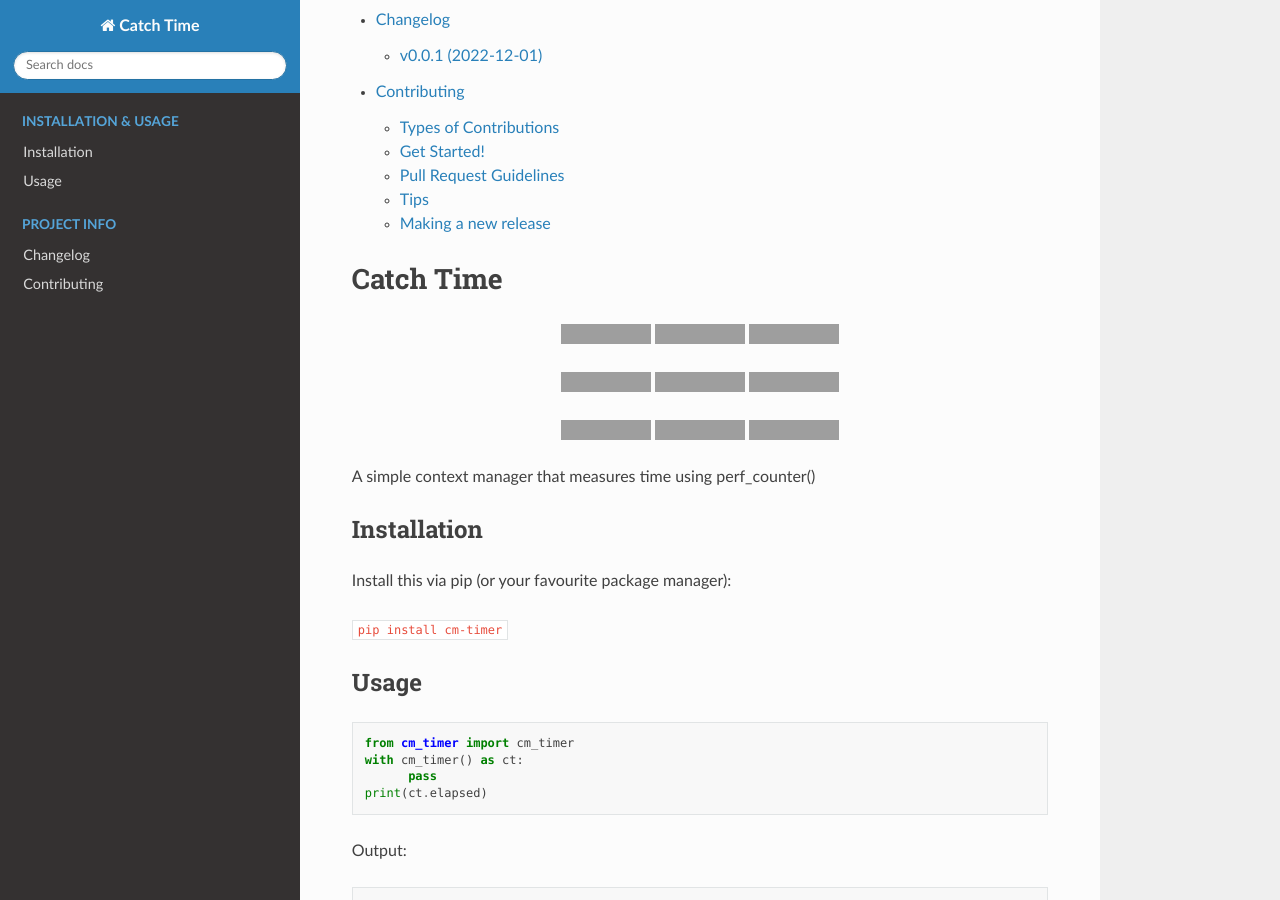
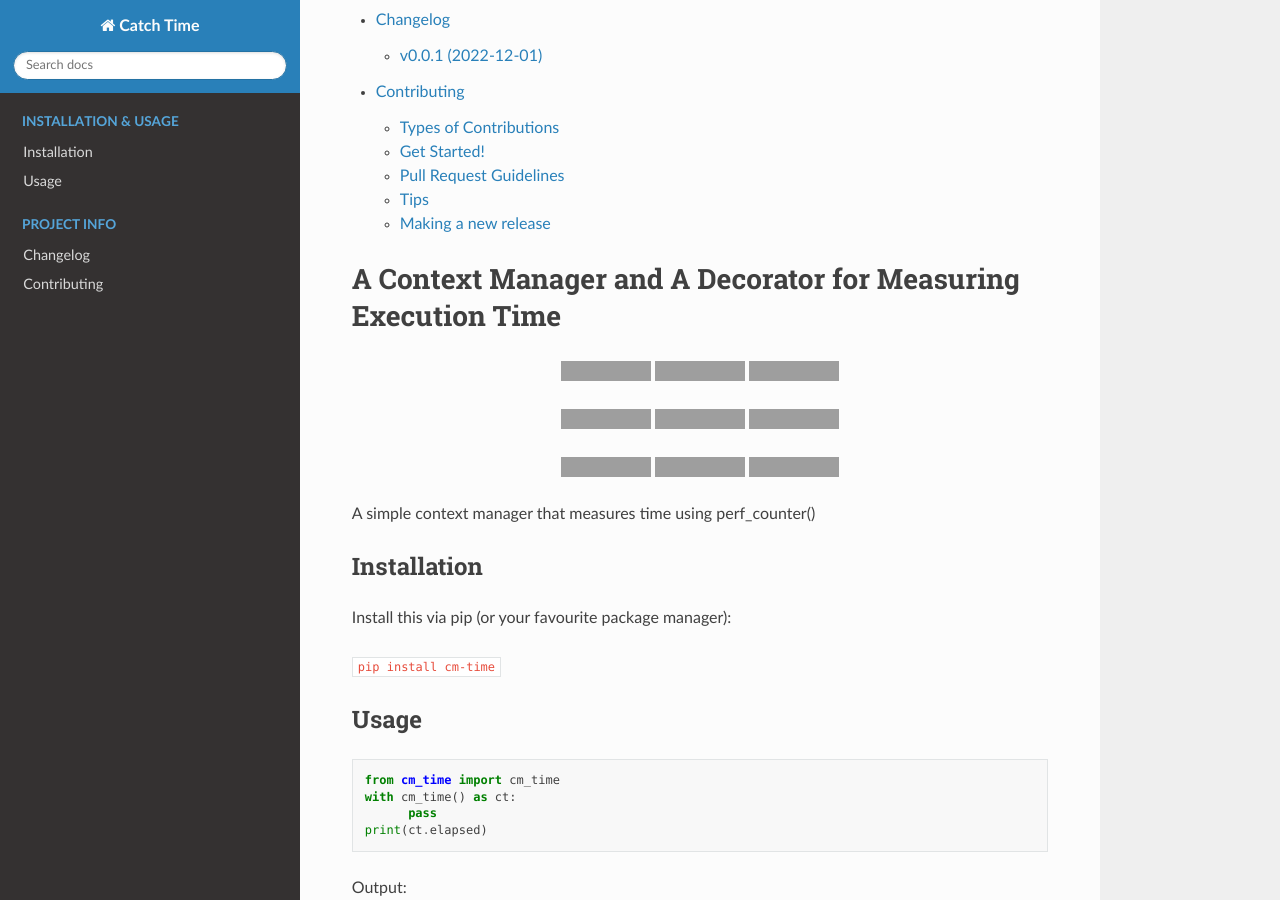
Before and after one commit to 34j/cm-time, a Sphinx documentation site: the page built from docs/source/index.md, in a window 1280 px wide and 900 px high, scrolled down 320 px, cut to the strip 0-900 px from the top of the window. Built offline with Sphinx 7.4.7 and the Read the Docs theme 2.0.0, drawn with Linux system fonts in a browser that asks for light colours; grey boxes are pictures that could not be loaded.

Commit message:
fix: change package name

````diff
--- a/README.md
+++ b/README.md
@@ -1,14 +1,14 @@
-# Catch Time
+# A Context Manager and A Decorator for Measuring Execution Time
 
 <p align="center">
-  <a href="https://github.com/34j/cm-timer/actions?query=workflow%3ACI">
-    <img src="https://img.shields.io/github/workflow/status/34j/cm-timer/CI/main?label=CI&logo=github&style=flat-square" alt="CI Status" >
+  <a href="https://github.com/34j/cm-time/actions?query=workflow%3ACI">
+    <img src="https://img.shields.io/github/workflow/status/34j/cm-time/CI/main?label=CI&logo=github&style=flat-square" alt="CI Status" >
   </a>
-  <a href="https://cm-timer.readthedocs.io">
-    <img src="https://img.shields.io/readthedocs/cm-timer.svg?logo=read-the-docs&logoColor=fff&style=flat-square" alt="Documentation Status">
+  <a href="https://cm-time.readthedocs.io">
+    <img src="https://img.shields.io/readthedocs/cm-time.svg?logo=read-the-docs&logoColor=fff&style=flat-square" alt="Documentation Status">
   </a>
-  <a href="https://codecov.io/gh/34j/cm-timer">
-    <img src="https://img.shields.io/codecov/c/github/34j/cm-timer.svg?logo=codecov&logoColor=fff&style=flat-square" alt="Test coverage percentage">
+  <a href="https://codecov.io/gh/34j/cm-time">
+    <img src="https://img.shields.io/codecov/c/github/34j/cm-time.svg?logo=codecov&logoColor=fff&style=flat-square" alt="Test coverage percentage">
   </a>
 </p>
 <p align="center">
@@ -23,11 +23,11 @@
   </a>
 </p>
 <p align="center">
-  <a href="https://pypi.org/project/cm-timer/">
-    <img src="https://img.shields.io/pypi/v/cm-timer.svg?logo=python&logoColor=fff&style=flat-square" alt="PyPI Version">
+  <a href="https://pypi.org/project/cm-time/">
+    <img src="https://img.shields.io/pypi/v/cm-time.svg?logo=python&logoColor=fff&style=flat-square" alt="PyPI Version">
   </a>
-  <img src="https://img.shields.io/pypi/pyversions/cm-timer.svg?style=flat-square&logo=python&amp;logoColor=fff" alt="Supported Python versions">
-  <img src="https://img.shields.io/pypi/l/cm-timer.svg?style=flat-square" alt="License">
+  <img src="https://img.shields.io/pypi/pyversions/cm-time.svg?style=flat-square&logo=python&amp;logoColor=fff" alt="Supported Python versions">
+  <img src="https://img.shields.io/pypi/l/cm-time.svg?style=flat-square" alt="License">
 </p>
 
 A simple context manager that measures time using perf_counter()
@@ -36,13 +36,13 @@ A simple context manager that measures time using perf_counter()
 
 Install this via pip (or your favourite package manager):
 
-`pip install cm-timer`
+`pip install cm-time`
 
 ## Usage
 
 ```python
-from cm_timer import cm_timer
-with cm_timer() as ct:
+from cm_time import cm_time
+with cm_time() as ct:
       pass
 print(ct.elapsed)
 ```
--- a/setup.py
+++ b/setup.py
@@ -6,4 +6,4 @@
 import setuptools
 
 if __name__ == "__main__":
-    setuptools.setup(name="cm-timer")
+    setuptools.setup(name="cm-time")
````
Also changed, not shown: CHANGELOG.md (+1 -1 lines), CONTRIBUTING.md (+2 -2 lines), docs/source/installation.md (+2 -2 lines), docs/source/usage.md (+1 -1 lines), pyproject.toml (+9 -9 lines), .copier-answers.yml, 3 other files.
